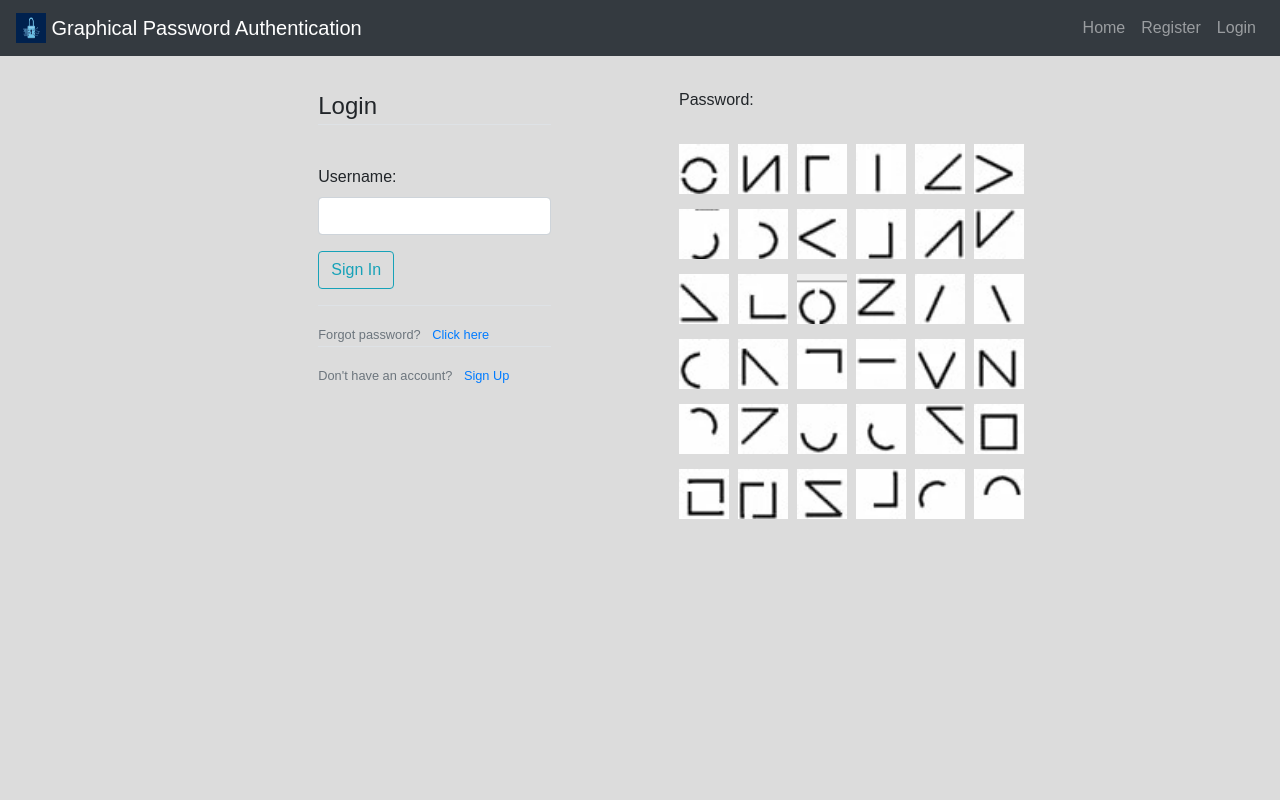
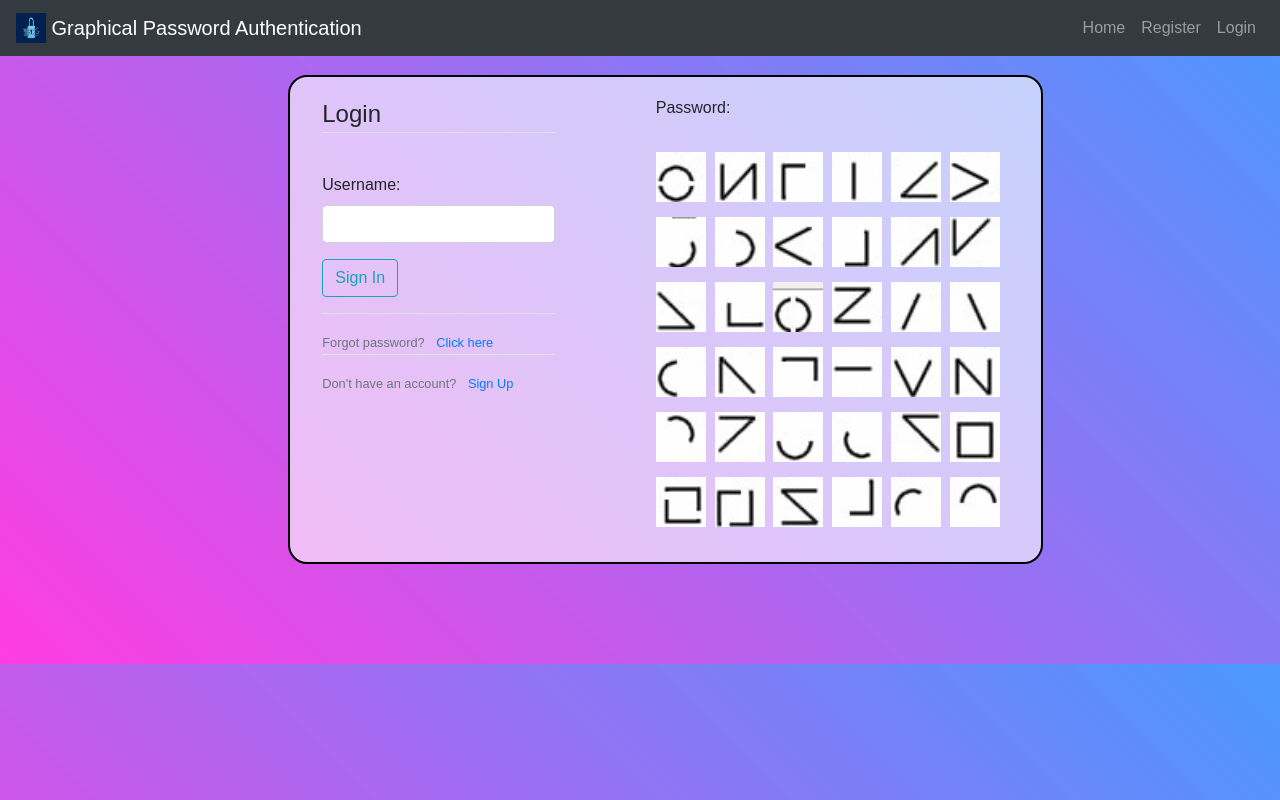
Before and after one commit to Yashkayadinge/GraphicalPassword, a Django app: page /login/ in a window 1280 px wide. Run offline with Django 3.2, Linux system fonts and the light colour scheme; some libraries are stand-ins or nearby versions; some web fonts are replaced.

Commit message:
progress ui

```diff
--- a/static/login.css
+++ b/static/login.css
@@ -1,10 +1,18 @@
 .content-section{
     display: flex;
     flex-direction: row;
-    width: 90%;
-    /* background-color: red; */
+    width: 80%;
+    background: rgba(255, 255, 255, 0.62);
+    border: solid black 2px;
+    border-radius: 1.2rem;
     align-self: center;
     justify-content: space-between;
+    padding:1.2rem 2rem;
+    padding-bottom: .2rem;
+    margin-bottom: 100px;
+    margin-top: 1.2rem;
+    margin-left: 120px;
+
 }
 .one{
 
--- a/templates/base.html
+++ b/templates/base.html
@@ -6,6 +6,7 @@
 <head>
     <!-- Required meta tags -->
     <link rel="stylesheet" href="{% static 'login.css' %}">
+    <link rel="stylesheet" href="{% static 'reset.css' %}">
     <meta charset="utf-8">
     <meta name="viewport" content="width=device-width, initial-scale=1, shrink-to-fit=no">
 
@@ -23,8 +24,8 @@
             font-family: 'Poppins', sans-serif;
             font-family: 'Tilt Warp', sans-serif;
             margin: 0px;
-            background: #DCDCDC;
             width: 100%;
+            background-image: linear-gradient(45deg,rgba(255, 0, 217, 0.765),rgb(0, 110, 255, 0.708))
         }
     </style>
 
--- a/templates/login.html
+++ b/templates/login.html
@@ -6,7 +6,7 @@ Login Page
 <link rel="stylesheet" href="{% static 'login.css' %}">
 
 {% block content %}
-<div class="mx-auto" style="width: 85%; padding-top:32px; padding-left: 150px; align-items: center;">
+<div class="mx-auto" style="width: 85%; padding-top:0px; align-items: center;">
     <div class="content-section">
         <div class="one">
             <form class="" action="" method="post" id="post-form">
--- a/templates/register.html
+++ b/templates/register.html
@@ -6,7 +6,7 @@ Register Page
 
 
 {% block content %}
-<div class="mx-auto" style="width: 100%; padding-top:32px; padding-left: 120px; align-items: center;">
+<div class="mx-auto" style="width: 100%;  align-items: center;">
     <div class="content-section">
         <div class="one">
             <form class="" action="" method="post" id="post-form">
```
